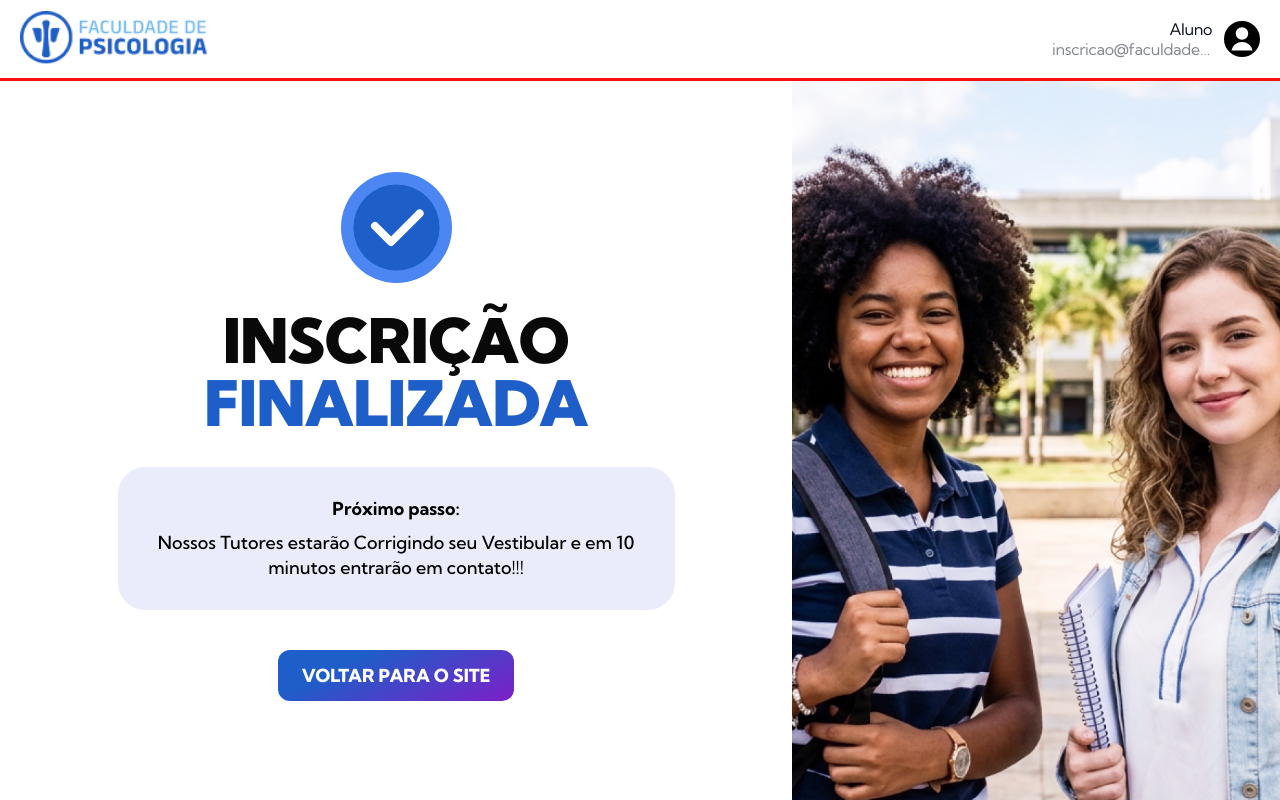
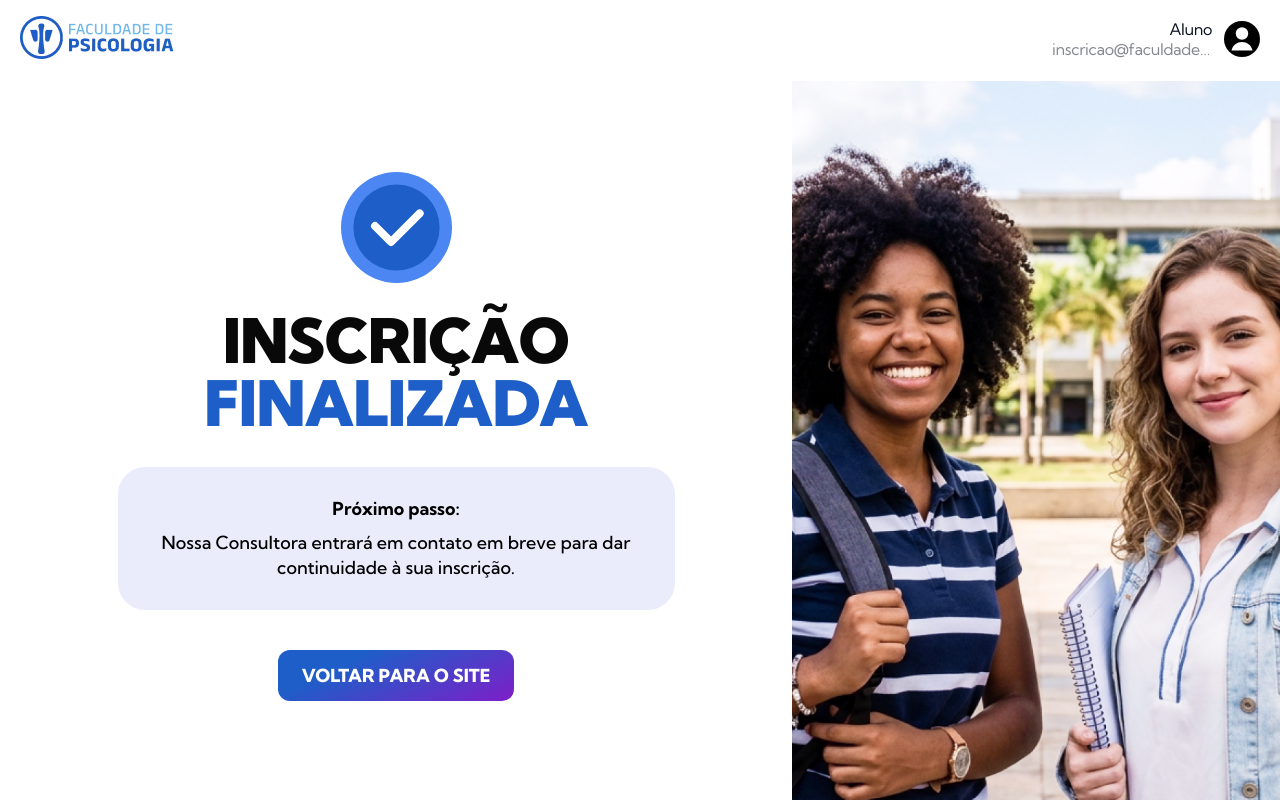
Before and after one commit to martinlofranodeoliveira/faculdadepsicologiaunicesp.com.br, an Astro site: page /pos-graduacao/inscricao-finalizada in a window 1280 px wide. Built offline with nearby package versions, Linux system fonts and the light colour scheme; Astro itself is replaced by a stand-in of ours; no server answers.

Commit message:
Ajusta pagina finalizada da pos-graduacao

```diff
--- a/src/thankyou/PostCourseThankYouPage.tsx
+++ b/src/thankyou/PostCourseThankYouPage.tsx
@@ -84,7 +84,7 @@ export function PostCourseThankYouPage() {
 
             <div className="post-thankyou__message-card">
               <strong>Próximo passo:</strong>
-              <p>Nossos Tutores estarão Corrigindo seu Vestibular e em 10 minutos entrarão em contato!!!</p>
+              <p>Nossa Consultora entrará em contato em breve para dar continuidade à sua inscrição.</p>
             </div>
 
             <a className="post-thankyou__cta" href="/">
--- a/src/thankyou/post-course-thank-you.css
+++ b/src/thankyou/post-course-thank-you.css
@@ -5,7 +5,7 @@
 
 .post-thankyou__header {
   background: #ffffff;
-  border-bottom: 3px solid #f61010;
+  border-bottom: 3px solid #ffffff;
 }
 
 .post-thankyou__header-inner {
@@ -25,9 +25,9 @@
 }
 
 .post-thankyou__brand img {
+  width: auto;
+  height: auto;
   display: block;
-  width: auto;
-  height: 56px;
 }
 
 .post-thankyou__profile {
```
